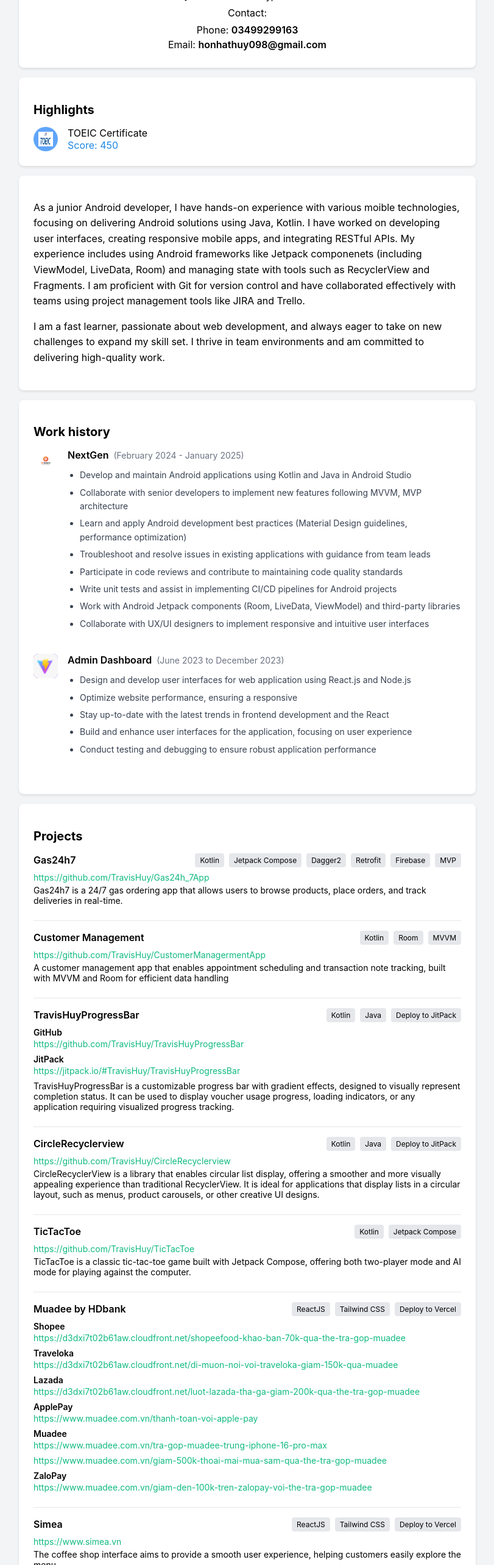
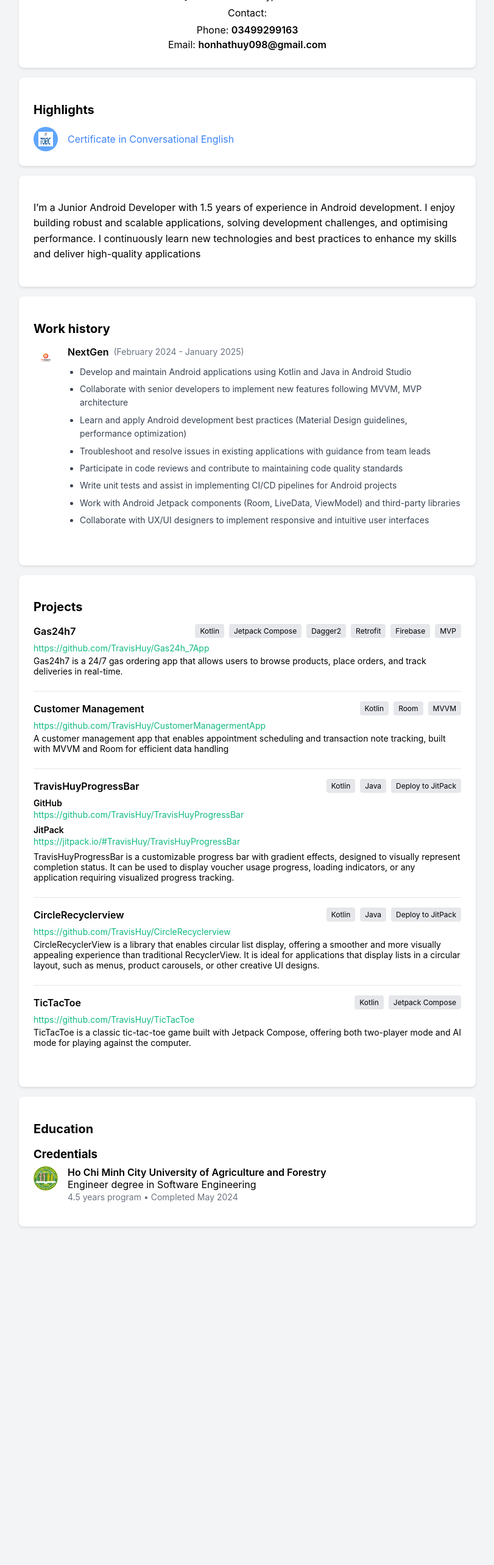
Before and after one commit to TravisHuy/AboutMe, a React (Create React App) app: page / in a window 1280 px wide. Shown: the part 234-2800 px from the top of the page at 61% size, without its empty margins (234-1045 px from the left). After the commit the page ends 2277 px from the top, so only its background shows below. Built offline with nearby package versions, Linux system fonts and the light colour scheme.

Commit message:
update profile

```diff
--- a/src/App.js
+++ b/src/App.js
@@ -38,8 +38,7 @@
               <img src="/assets/toeic.png" alt="Certificate" />
             </div>
             <div className="highlight-content">
-              <div>TOEIC Certificate</div>
-              <p style={{ color: '#1e88e5', margin: 0 }}>Score: 450</p>
+              <a href='https://firebasestorage.googleapis.com/v0/b/gas24h7d.appspot.com/o/certificate_english.jpg?alt=media&token=8124677f-166a-468e-a895-26b4c06d705b'>Certificate in Conversational English</a>
             </div>
           </div>
         </div>
@@ -47,15 +46,8 @@
         {/* About Me */}
         <div className="card">
           <p className="about-text">
-            As a junior Android developer, I have hands-on experience with various moible technologies, focusing on delivering Android
-            solutions using Java, Kotlin. I have worked on developing user interfaces, creating responsive mobile apps, and
-            integrating RESTful APIs. My experience includes using Android frameworks like Jetpack componenets (including ViewModel, LiveData, Room) and managing state
-            with tools such as RecyclerView and Fragments. I am proficient with Git for version control and have collaborated
-            effectively with teams using project management tools like JIRA and Trello.
-          </p>
-          <p className="about-text">
-            I am a fast learner, passionate about web development, and always eager to take on new challenges to
-            expand my skill set. I thrive in team environments and am committed to delivering high-quality work.
+            I’m a Junior Android Developer with 1.5 years of experience in Android development. I enjoy building robust and scalable applications, solving development challenges, and optimising performance.
+            I continuously learn new technologies and best practices to enhance my skills and deliver high-quality applications
           </p>
         </div>
 
@@ -88,7 +80,7 @@
             </div>
 
         </div>
-
+{/*
         <div className="work-item">
           <div className="work-logo" style={{ backgroundColor: '#8A2BE2' }}>
             <img src="/assets/logo_congty.png" alt="Company" />
@@ -108,7 +100,7 @@
               <li>Conduct testing and debugging to ensure robust application performance</li>
             </ul>
           </div>
-        </div>
+        </div> */}
       </div>
 
       {/* Projects */}
@@ -220,97 +212,6 @@
           </p>
         </div>
 
-
-        {/* Muadee by HDbank */}
-        <div className="project-item">
-          <div className="project-header">
-            <h3 className="project-title">Muadee by HDbank</h3>
-            <div className="project-tags">
-              <div className="project-tag">ReactJS</div>
-              <div className="project-tag">Tailwind CSS</div>
-              <div className="project-tag">Deploy to Vercel</div>
-            </div>
-          </div>
-          <div className="project-description">
-            <p>Shopee</p>
-            <a href="https://d3dxi7t02b61aw.cloudfront.net/shopeefood-khao-ban-70k-qua-the-tra-gop-muadee" className="project-link">
-              https://d3dxi7t02b61aw.cloudfront.net/shopeefood-khao-ban-70k-qua-the-tra-gop-muadee
-            </a>
-          </div>
-          <div className="project-description">
-            <p>Traveloka</p>
-            <a href="https://d3dxi7t02b61aw.cloudfront.net/di-muon-noi-voi-traveloka-giam-150k-qua-muadee" className="project-link">
-              https://d3dxi7t02b61aw.cloudfront.net/di-muon-noi-voi-traveloka-giam-150k-qua-muadee
-            </a>
-          </div>
-          <div className="project-description">
-            <p>Lazada</p>
-            <a href="https://d3dxi7t02b61aw.cloudfront.net/luot-lazada-tha-ga-giam-200k-qua-the-tra-gop-muadee" className="project-link">
-              https://d3dxi7t02b61aw.cloudfront.net/luot-lazada-tha-ga-giam-200k-qua-the-tra-gop-muadee
-            </a>
-          </div>
-          <div className="project-description">
-            <p>ApplePay</p>
-            <a href="https://www.muadee.com.vn/thanh-toan-voi-apple-pay" className="project-link">
-              https://www.muadee.com.vn/thanh-toan-voi-apple-pay
-            </a>
-          </div>
-          <div className="project-description">
-            <p>Muadee</p>
-            <a href="https://www.muadee.com.vn/tra-gop-muadee-trung-iphone-16-pro-max" className="project-link">
-              https://www.muadee.com.vn/tra-gop-muadee-trung-iphone-16-pro-max
-            </a>
-          </div>
-          <div className="project-description">
-            <a href="https://www.muadee.com.vn/giam-500k-thoai-mai-mua-sam-qua-the-tra-gop-muadee" className="project-link">
-              https://www.muadee.com.vn/giam-500k-thoai-mai-mua-sam-qua-the-tra-gop-muadee
-            </a>
-          </div>
-          <div className="project-description">
-            <p>ZaloPay</p>
-            <a href="https://www.muadee.com.vn/giam-den-100k-tren-zalopay-voi-the-tra-gop-muadee" className="project-link">
-              https://www.muadee.com.vn/giam-den-100k-tren-zalopay-voi-the-tra-gop-muadee
-            </a>
-          </div>
-        </div>
-
-        {/* Simea */}
-        <div className="project-item">
-          <div className="project-header">
-            <h3 className="project-title">Simea</h3>
-            <div className="project-tags">
-              <div className="project-tag">ReactJS</div>
-              <div className="project-tag">Tailwind CSS</div>
-              <div className="project-tag">Deploy to Vercel</div>
-            </div>
-          </div>
-          <a href="https://www.simea.vn" className="project-link">
-            https://www.simea.vn
-          </a>
-          <p className="project-description">
-            The coffee shop interface aims to provide a smooth user experience, helping customers easily explore
-            the menu.
-          </p>
-        </div>
-
-        {/* Verinlayer */}
-        <div className="project-item">
-          <div className="project-header">
-            <h3 className="project-title">Verinlayer</h3>
-            <div className="project-tags">
-              <div className="project-tag">ReactJS</div>
-              <div className="project-tag">Tailwind CSS</div>
-              <div className="project-tag">Deploy to Vercel</div>
-            </div>
-          </div>
-          <a href="https://layer-verin-ui.vercel.app" className="project-link">
-            https://layer-verin-ui.vercel.app
-          </a>
-          <p className="project-description">
-            Make UI
-          </p>
-        </div>
-
       </div>
 
       {/* Education */}
```
Also changed, not shown: public/assets/certificate_english.jpg (added).
